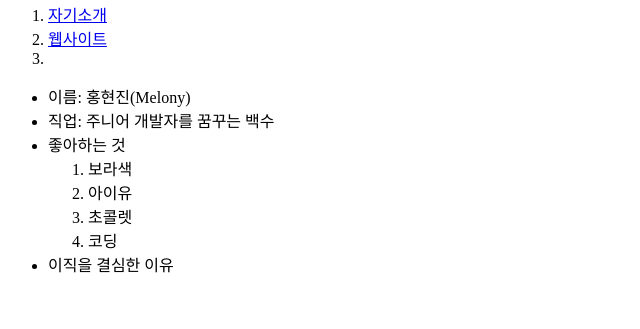
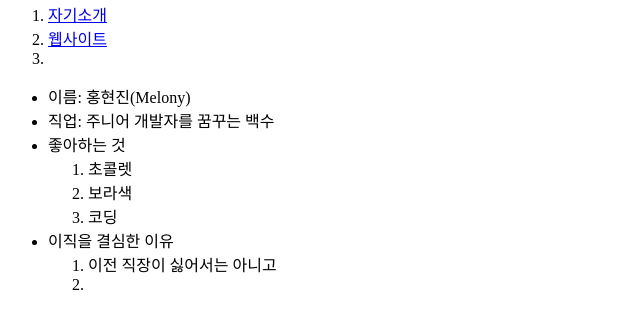
Before and after one commit to hjz1010/my-first-web-site, a plain HTML site: page 1.html in a window 1280 px wide. Shown: the part 87-416 px from the top of the page, without its empty margins (0-640 px from the left). Drawn offline with Linux system fonts and the light colour scheme.

Commit message:
자기소개 만드는 중!

```diff
--- a/1.html
+++ b/1.html
@@ -17,12 +17,14 @@
     <li>직업: 주니어 개발자를 꿈꾸는 백수</li>
     <li>좋아하는 것</li>
       <ol>
-        <li> 보라색</li>
-        <li> 아이유</li>
-        <li> 초콜렛</li>
-        <li> 코딩</li>
+        <li> 초콜렛 </li>
+        <li> 보라색 </li>
+        <li> 코딩 </li>
       </ol>
     <li>이직을 결심한 이유 </li>
+      <ol>
+        <li> 이전 직장이 싫어서는 아니고</li>
+        <li></li>
   </ul>
 </body>
 </html>
```
